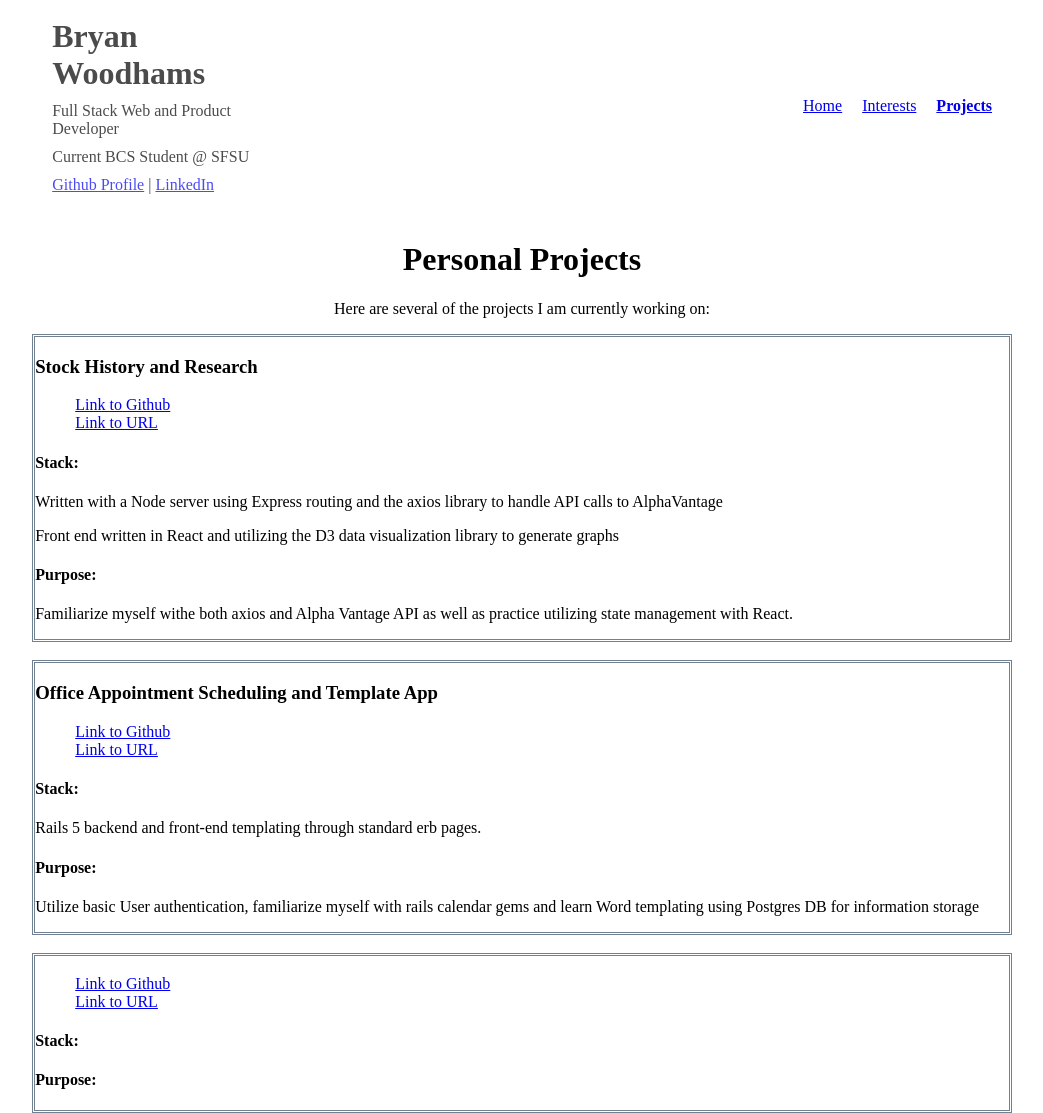
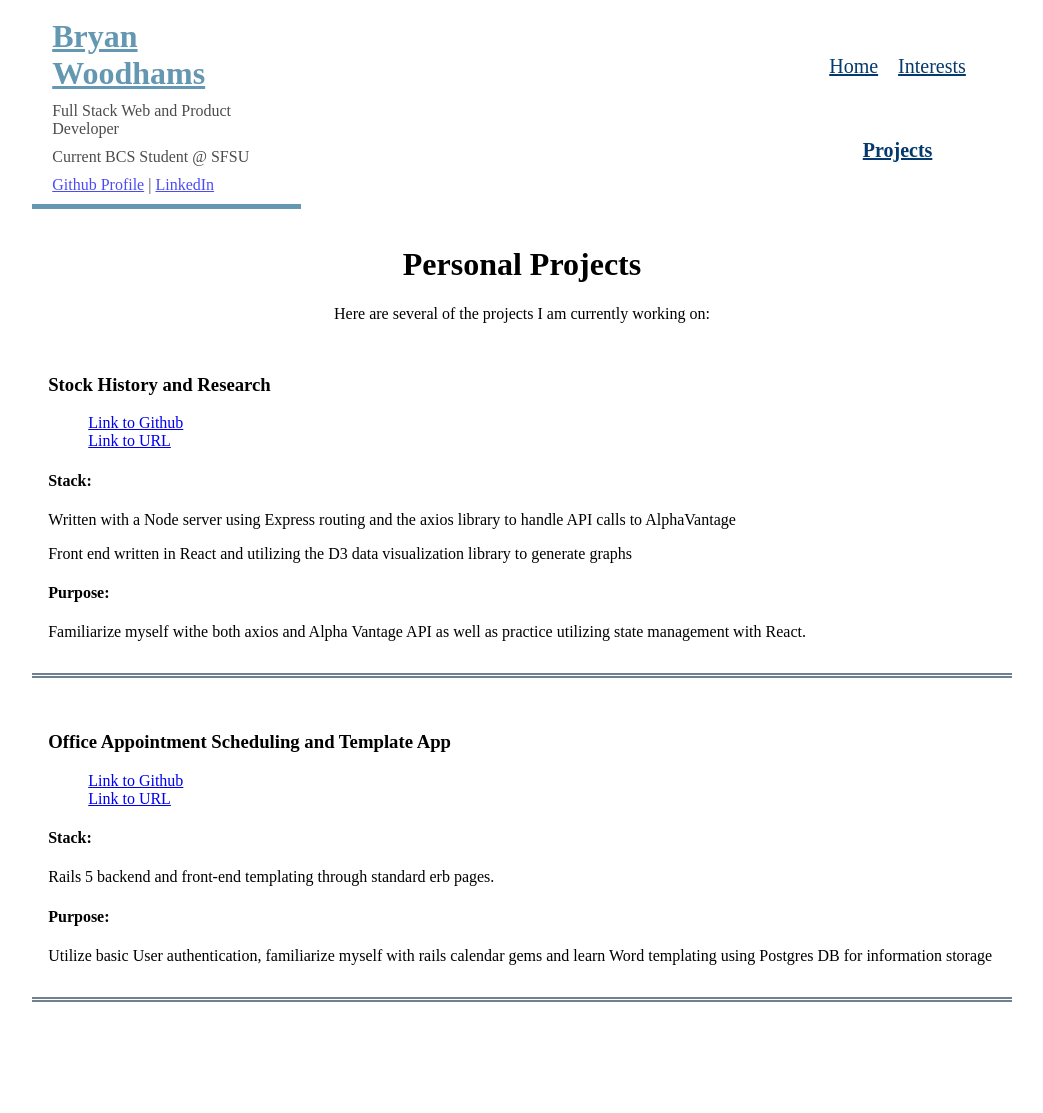
Before and after one commit to WoodhamsBD/personalsite, a React (Create React App) app: page /projects in a window 1280 px wide. Shown: the whole page, without its empty margins (118-1161 px from the left). After the commit the page ends 1020 px from the top, so only its background shows below. Built offline with nearby package versions, Linux system fonts and the light colour scheme.

Commit message:
aws build

```diff
--- a/src/Components/Home.js
+++ b/src/Components/Home.js
@@ -8,8 +8,8 @@ class Home extends Component {
     return(
       <div className="home-container">
         <h1 className="center">Welcome to my personal site</h1>
-        <p>My name is Bryan Woodhams, currently a student at SFSU in the Computer Science department.</p>
-        <p></p>
+
+        <p>What to include.... personal mission statement? How would I make that seems like myself and not a carbon copy of all the others out there</p>
       </div>
     )
   }
--- a/src/Components/Projects.js
+++ b/src/Components/Projects.js
@@ -45,20 +45,6 @@ class Projects extends Component {
         </div>
 
         <br></br>
-
-        <div className="project">
-          <h3></h3>
-          <ul className="project-links">
-            <li><a href="#" target="_blank">Link to Github</a></li>
-            <li><a href="#" target="_blank">Link to URL</a></li>
-          </ul>
-
-          <h4>Stack:</h4>
-          <p></p>
-
-          <h4>Purpose:</h4>
-          <p></p>
-        </div>
       </div>
     )
   }
--- a/src/Styles/App.css
+++ b/src/Styles/App.css
@@ -21,14 +21,16 @@ body {
 .coverInfo {
     grid-column: 2 /  4;
     grid-row: 1;
-    color: black;
-    opacity: .7;
     padding: 0 10px 0 10px;
+    border-bottom: 5px solid #6497b1;
 }
 .coverInfo h1 {
+  color: #6497b1;
+  text-decoration: underline;
   margin: 10px;
 }
 .coverInfo p {
+  opacity: .7;
   margin: 10px;
 }
 
@@ -51,13 +53,24 @@ body {
 }
 
 .navigationMenu li {
+  font-size: 5vw;
+  font-size: 20px;
+  color : #005b96;
   margin: 0 10px 0 10px;
   text-align: center;
   text-decoration: none;
 }
 
+.navigationMenu a:link {
+  color: #03396c;
+}
+
+.navigationMenu a:visited {
+  color: #03396c;
+}
+
 .navigationMenu li:hover {
-  background-color: rgb(34, 150, 185);
+  background-color: #6497b1;
 }
 
 .active {
@@ -65,6 +78,8 @@ body {
 }
 
 /* Component Styles for Pages */
+
+/* Default for route not found */
 .route-not-found{
   grid-row: 2;
   grid-column: 2/8;
@@ -72,16 +87,23 @@ body {
   font-size: 24px;
 }
 
+/* Home Component */
 .home-container {
   grid-row: 2;
   grid-column: 2/9;
 }
 
+.home-container p {
+  text-align: center;
+}
+
+/* Interests Component */
 .interests {
   grid-row: 2;
   grid-column: 2/9;
 }
 
+/* Projects Componet */
 .projects-container {
   grid-row: 2;
   grid-column: 2/9;
@@ -93,9 +115,8 @@ body {
 }
 
 .project {
-  background: white !important;
-  border: slategray;
-  border-style: double;
+  padding: 1em;
+  border-bottom: 5px double slategray;
 }
 
 .project-links {
```
